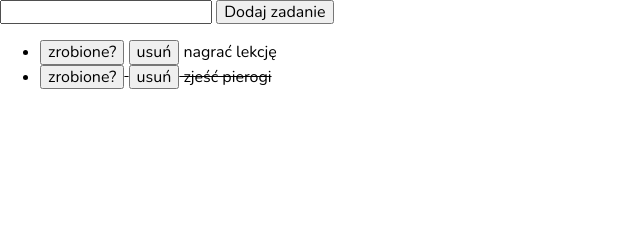
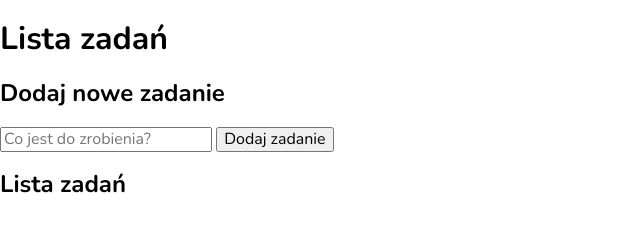
Before and after one commit to Renata-Margula/Lista-zadan, a plain HTML site: page index.html in a window 1280 px wide. Shown: the whole page, without its empty margins (0-640 px from the left). Drawn offline with nearby package versions, Linux system fonts and the light colour scheme.

Commit message:
added classes and sections

```diff
--- a/index.html
+++ b/index.html
@@ -1,9 +1,13 @@
 <!DOCTYPE html>
 <html lang="pl">
+
 <head>
   <meta charset="UTF-8">
   <meta http-equiv="X-UA-Compatible" content="IE=edge">
   <link href="css/style.css" rel="stylesheet">
+  <link href="css/header.css" rel="stylesheet">
+  <link href="css/section.css" rel="stylesheet">
+  <link href="css/list.css" rel="stylesheet">
   <script defer src="js/script.js"></script>
   <meta name="viewport" content="width=device-width, initial-scale=1.0">
   <title>Lista zadań</title>
@@ -17,12 +21,20 @@
   <meta property="og:image" content="">
   <link rel="icon" href="">
 </head>
+
 <body class="container">
-  <form class="js-form">
-    <input class="js-newTask">
-    <button>Dodaj zadanie</button>
-  </form>
-  <ul class="js-tasks"></ul>
+  <h1 class="header">Lista zadań</h1>
+  <section class="section">
+    <h2 class="section__header">Dodaj nowe zadanie</h2>
+    <form class="form js-form">
+      <input class="form__field js-newTask" placeholder="Co jest do zrobienia?">
+      <button class="form__button">Dodaj zadanie</button>
+    </form>
+  </section>
+  <section class="section">
+    <h2 class="section__header">Lista zadań</h2>
+    <ul class="list js-tasks"></ul>
+  </section>
 </body>
 
 </html>
--- a/js/script.js
+++ b/js/script.js
@@ -1,15 +1,5 @@
 {
-    const tasks = [
-        {
-            content: "nagrać lekcję",
-            done: false,
-
-        },
-        {
-            content: "zjeść pierogi",
-            done: true,
-        },
-    ];
+    const tasks = [];
 
     const addNewTask = (newTaskContent) => {
         tasks.push({
@@ -49,12 +39,11 @@
 
         for (const task of tasks) {
             htmlString += `
-        <li
-        ${task.done ? " style=\"text-decoration: line-through\"" : ""}
+        <li class="list__item${task.done ? " list__item--done" : ""}"
         >
-         <button class="js-done">zrobione?</button>
-         <button class="js-remove">usuń</button>
-        ${task.content}
+          <button class="list__button js-done">zrobione?</button>
+          <button class="list__button list__button--remove js-remove">usuń</button>
+          ${task.content}
         </li>
         `;
         }
```
